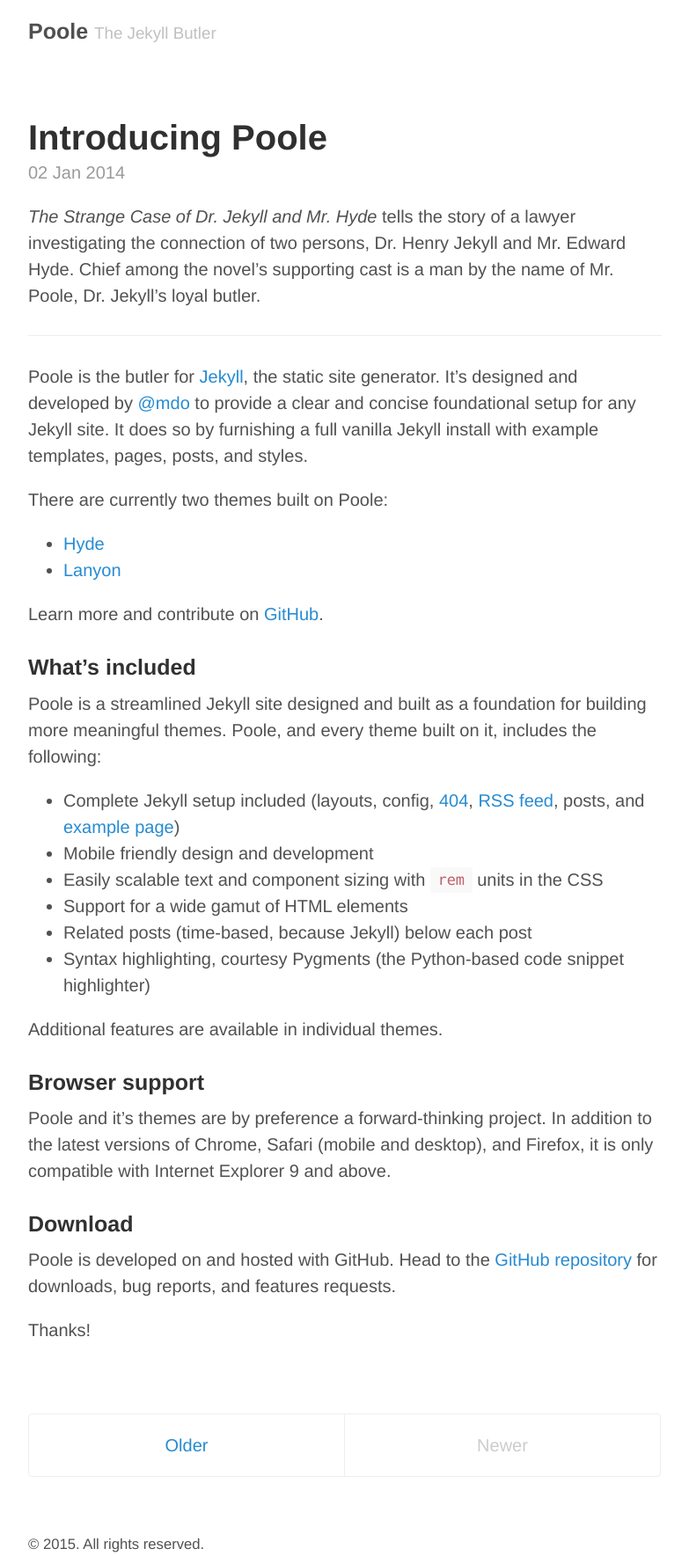
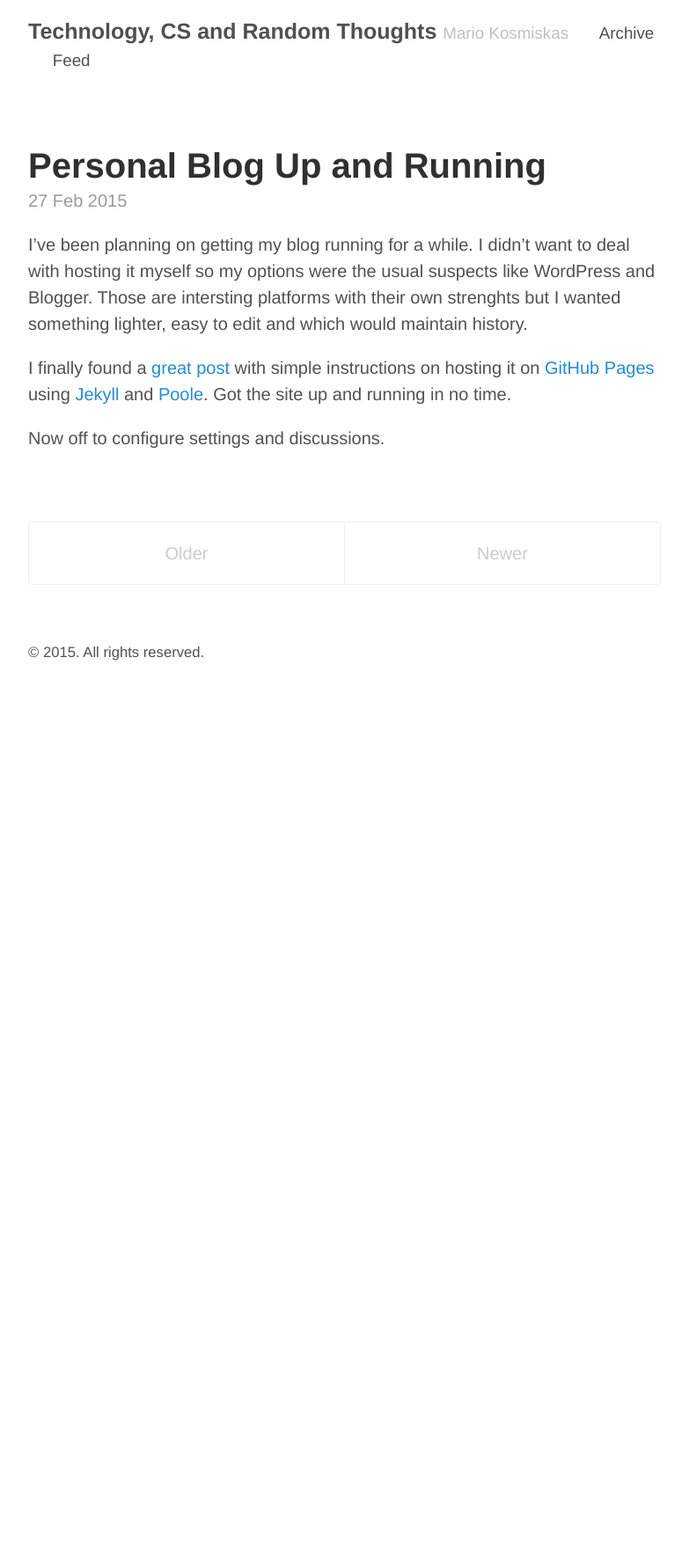
Before and after one commit to mariokmk/mariokmk.github.io, a Jekyll site: the page built from index.html, in a window 1280 px wide. Shown: the whole page at 88% size, without its empty margins (248-1031 px from the left). Built offline with Jekyll 4.4.1, drawn with Linux system fonts in a browser that asks for light colours; the list of posts is cut into pages by our own code; after the commit the page ends 900 px from its top, so only the background shows below that.

Commit message:
Personalization

```diff
--- a/_config.yml
+++ b/_config.yml
@@ -3,17 +3,22 @@
 relative_permalinks: true
 
 # Setup
-title:            Poole
-tagline:          The Jekyll Butler
-url:              http://getpoole.com
+title:            Technology, CS and Random Thoughts
+tagline:          Mario Kosmiskas
+url:              http://mariokmk.github.io
 paginate:         1
 baseurl:          /
 author:
-  name:           Mark Otto
-  url:            https://twitter.com/mdo
-  email:          markdotto@gmail.com
+  name:           Mario Kosmiskas
+  url:            https://twitter.com/mariokmk
+  email:
 
 # Custom vars
 version:          1.0.0
 github:
-  repo:           https://github.com/poole/poole
+  repo:           https://github.com/mariokmk/mariokmk.github.io
+
+# Header
+pages_list:
+  Archive: '/archive'
+  Feed: '/atom.xml'
--- /dev/null
+++ b/_includes/comments.html
@@ -0,0 +1,15 @@
+{% if page.comments %}
+<div id="disqus_thread"></div>
+<script type="text/javascript">
+    /* * * CONFIGURATION VARIABLES * * */
+    var disqus_shortname = 'mariokmk';
+
+    /* * * DON'T EDIT BELOW THIS LINE * * */
+    (function() {
+    var dsq = document.createElement('script'); dsq.type = 'text/javascript'; dsq.async = true;
+    dsq.src = '//' + disqus_shortname + '.disqus.com/embed.js';
+    (document.getElementsByTagName('head')[0] || document.getElementsByTagName('body')[0]).appendChild(dsq);
+    })();
+</script>
+<noscript>Please enable JavaScript to view the <a href="https://disqus.com/?ref_noscript" rel="nofollow">comments powered by Disqus.</a></noscript>
+{% endif %}
--- a/_layouts/default.html
+++ b/_layouts/default.html
@@ -10,12 +10,19 @@
         <h3 class="masthead-title">
           <a href="{{ site.baseurl }}" title="Home">{{ site.title }}</a>
           <small>{{ site.tagline }}</small>
+
+          {% for page in site.pages_list %}
+	    &nbsp;&nbsp;&nbsp;
+	    <small><a href="{{ page[1]  }}">{{ page[0] }}</a></small>
+	    {% endfor %}
         </h3>
       </header>
 
       <main>
         {{ content }}
       </main>
+
+      {% include comments.html %}
 
       <footer class="footer">
         <small>
--- a/_posts/2014-01-02-introducing-poole.md
+++ /dev/null
@@ -1,40 +0,0 @@
----
-layout: post
-title: Introducing Poole
----
-
-*The Strange Case of Dr. Jekyll and Mr. Hyde* tells the story of a lawyer investigating the connection of two persons, Dr. Henry Jekyll and Mr. Edward Hyde. Chief among the novel's supporting cast is a man by the name of Mr. Poole, Dr. Jekyll's loyal butler.
-
------
-
-Poole is the butler for [Jekyll](http://jekyllrb.com), the static site generator. It's designed and developed by [@mdo](https://twitter.com/mdo) to provide a clear and concise foundational setup for any Jekyll site. It does so by furnishing a full vanilla Jekyll install with example templates, pages, posts, and styles.
-
-There are currently two themes built on Poole:
-
-* [Hyde](http://hyde.getpoole.com)
-* [Lanyon](http://lanyon.getpoole.com)
-
-Learn more and contribute on [GitHub](https://github.com/poole).
-
-### What's included
-
-Poole is a streamlined Jekyll site designed and built as a foundation for building more meaningful themes. Poole, and every theme built on it, includes the following:
-
-* Complete Jekyll setup included (layouts, config, [404](/404.html), [RSS feed](/atom.xml), posts, and [example page](/about))
-* Mobile friendly design and development
-* Easily scalable text and component sizing with `rem` units in the CSS
-* Support for a wide gamut of HTML elements
-* Related posts (time-based, because Jekyll) below each post
-* Syntax highlighting, courtesy Pygments (the Python-based code snippet highlighter)
-
-Additional features are available in individual themes.
-
-### Browser support
-
-Poole and it's themes are by preference a forward-thinking project. In addition to the latest versions of Chrome, Safari (mobile and desktop), and Firefox, it is only compatible with Internet Explorer 9 and above.
-
-### Download
-
-Poole is developed on and hosted with GitHub. Head to the <a href="https://github.com/poole/poole">GitHub repository</a> for downloads, bug reports, and features requests.
-
-Thanks!
--- /dev/null
+++ b/_posts/2015-02-27-personal-blog-up.md
@@ -0,0 +1,10 @@
+---
+layout: post
+title: Personal Blog Up and Running
+---
+
+I've been planning on getting my blog running for a while. I didn't want to deal with hosting it myself so my options were the usual suspects like WordPress and Blogger. Those are intersting platforms with their own strenghts but I wanted something lighter, easy to edit and which would maintain history.
+
+I finally found a [great post](http://joshualande.com/jekyll-github-pages-poole/) with simple instructions on hosting it on [GitHub Pages](https://pages.github.com) using [Jekyll](http://jekyllrb.com) and [Poole](https://github.com/poole/poole). Got the site up and running in no time.
+
+Now off to configure settings and discussions.
--- a/about.md
+++ b/about.md
@@ -4,27 +4,5 @@
 ---
 
 <p class="message">
-  Hey there! This page is included as an example. Feel free to customize it for your own use upon downloading. Carry on!
+My personal blog, probably the result of a New Year's Resolution...
 </p>
-
-In the novel, *The Strange Case of Dr. Jekyll and Mr. Hyde*, Mr. Poole is Dr. Jekyll's virtuous and loyal butler. Similarly, Poole is an upstanding and effective butler that helps you build Jekyll themes. It's made by [@mdo](https://twitter.com/mdo).
-
-There are currently two themes built on Poole:
-
-* [Hyde](http://hyde.getpoole.com)
-* [Lanyon](http://lanyon.getpoole.com)
-
-Learn more and contribute on [GitHub](https://github.com/poole).
-
-## Setup
-
-Some fun facts about the setup of this project include:
-
-* Built for [Jekyll](http://jekyllrb.com)
-* Developed on GitHub and hosted for free on [GitHub Pages](https://pages.github.com)
-* Coded with [Sublime Text 2](http://sublimetext.com), an amazing code editor
-* Designed and developed while listening to music like [Blood Bros Trilogy](https://soundcloud.com/maddecent/sets/blood-bros-series)
-
-Have questions or suggestions? Feel free to [open an issue on GitHub](https://github.com/poole/poole/issues/new) or [ask me on Twitter](https://twitter.com/mdo).
-
-Thanks for reading!
--- /dev/null
+++ b/archive.md
@@ -0,0 +1,10 @@
+---
+layout: page
+title: Archive
+---
+
+## Blog Posts
+
+{% for post in site.posts %}
+  * {{ post.date | date_to_string }} &raquo; [ {{ post.title }} ]({{ post.url }})
+{% endfor %}
```
Also changed, not shown: _layouts/post.html (+13 -0 lines), _posts/2013-12-31-whats-jekyll.md (deleted, +0 -10 lines), _posts/2014-01-01-example-content.md (deleted, +0 -138 lines), LICENSE.md (deleted), README.md.
